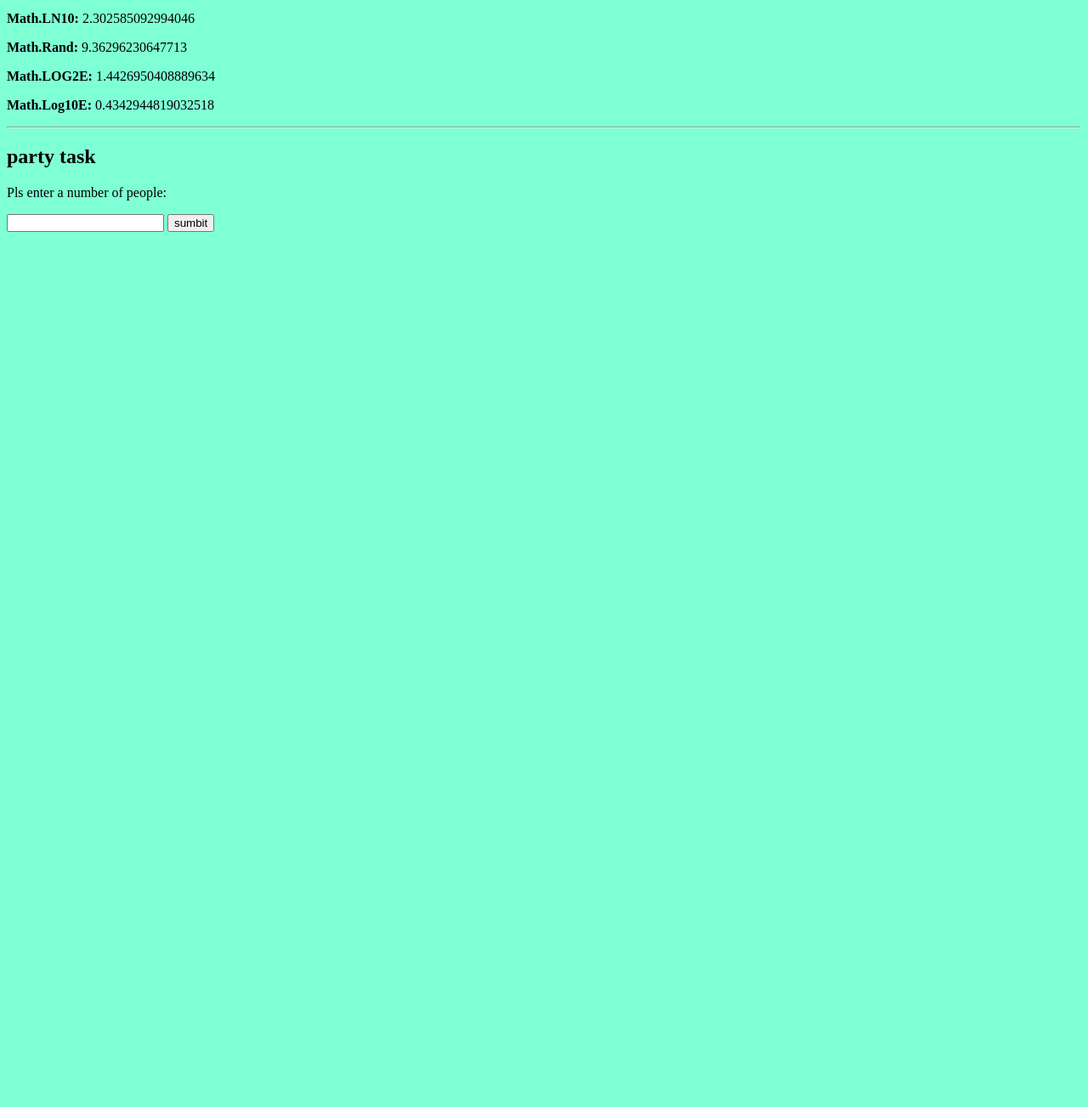
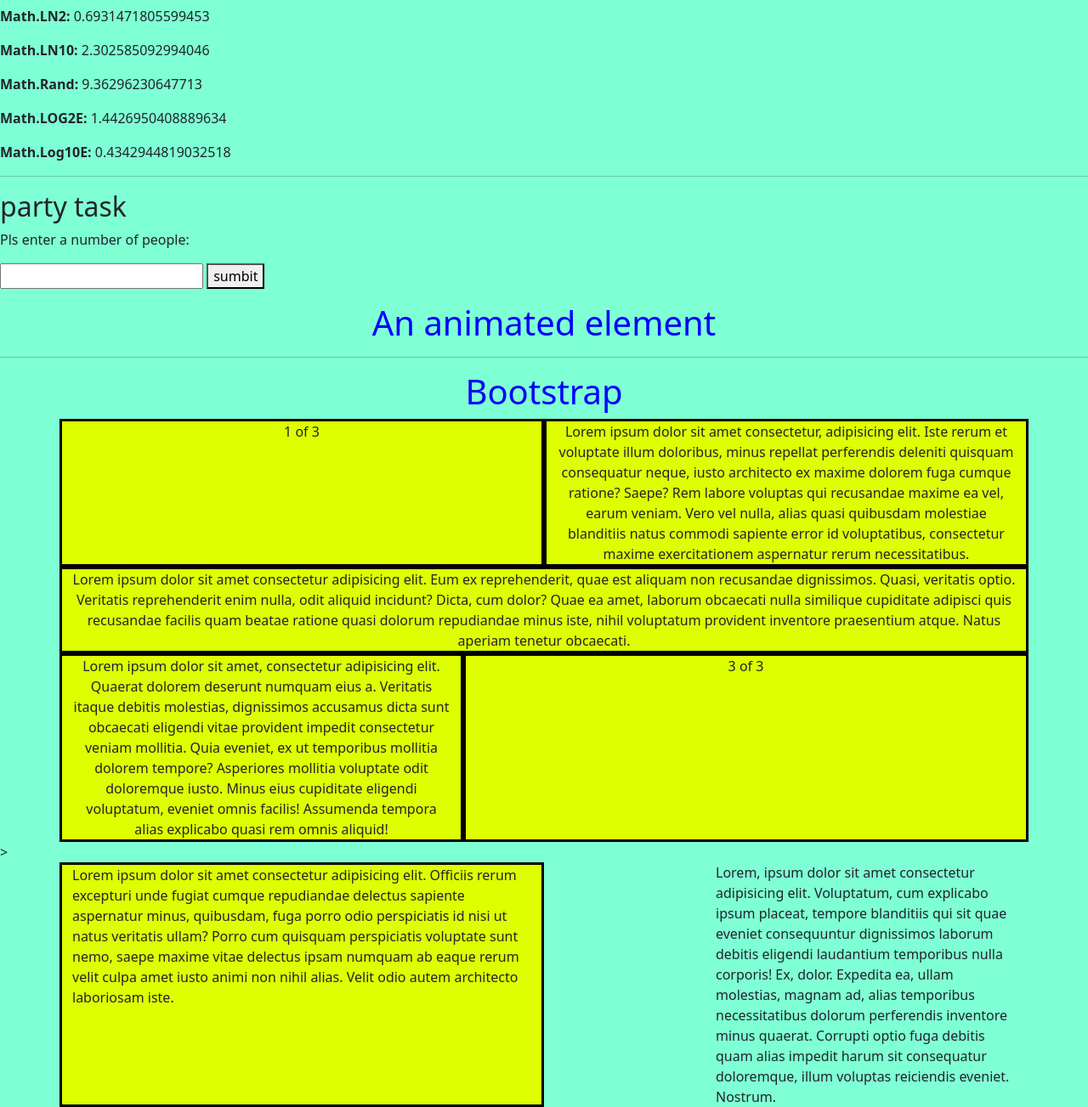
Before and after one commit to tiritaki/week5---JS, a plain HTML site: page index.html in a window 1280 px wide. Shown: the part 731-2034 px from the top of the page at 85% size. Before the commit the page ends 1020 px from the top, so only its background shows below. Drawn offline with nearby package versions, Linux system fonts and the light colour scheme.

```diff
--- a/index.html
+++ b/index.html
@@ -1,11 +1,17 @@
 <!DOCTYPE html>
 <html lang="en">
   <head>
-    <meta charset="UTF-8">
-    <meta http-equiv="X-UA-Compatible" content="IE=edge">
-    <meta name="viewport" content="width=device-width, initial-scale=1.0">
+    <meta charset="UTF-8" />
+    <meta http-equiv="X-UA-Compatible" content="IE=edge" />
+    <meta name="viewport" content="width=device-width, initial-scale=1.0" />
     <title>Document</title>
-    <link rel="stylesheet" href="styles.css">
+    <!-- CSS only -->
+    <link href="https://cdn.jsdelivr.net/npm/bootstrap@5.2.0/dist/css/bootstrap.min.css" rel="stylesheet" integrity="sha384-gH2yIJqKdNHPEq0n4Mqa/HGKIhSkIHeL5AyhkYV8i59U5AR6csBvApHHNl/vI1Bx" crossorigin="anonymous">
+    <link rel="stylesheet" href="styles.css" />
+    <link
+    rel="stylesheet"
+    href="https://cdnjs.cloudflare.com/ajax/libs/animate.css/4.1.1/animate.min.css"
+    />
   </head>
   <body>
     <h1>week 5 JS</h1>
@@ -16,41 +22,79 @@
     <button onclick="myStopFunction()">Stop!</button>
 
     <h2 id="demo"></h2>
-    <h2 >Set Date 1604, 6, 11</h2>
+    <h2>Set Date 1604, 6, 11</h2>
     <div id="coloring">
       <p id="fulldate">full date</p>
       <p id="date">date:</p>
       <p id="month">month</p>
       <p id="year">year</p>
     </div>
-    <hr>
+    <hr />
     <h2>let name_of_function = (parameters) => ...</h2>
     <p>
-        // 0 + 1 + 2 + 3 + 4
-        const initialValue = 0;
-        const sumWithInitial = array1.reduce(
-          (previousValue, currentValue) => previousValue + currentValue,
-          initialValue
-        );
-
-        console.log(sumWithInitial);
-        // expected output: 10
+      // 0 + 1 + 2 + 3 + 4 const initialValue = 0; const sumWithInitial =
+      array1.reduce( (previousValue, currentValue) => previousValue +
+      currentValue, initialValue ); console.log(sumWithInitial); // expected
+      output: 10
     </p>
-    <hr>
+    <hr />
     <h2>Math</h2>
 
     <p id="dem"></p>
-    <hr>
+    <hr />
     <h2>party task</h2>
     <form>
-    <p>Pls enter a number of people: </p>
-    <input type="text" name="textInput" id="textInput" >
-    <button type="button" onclick = "numberOfPeople()">sumbit</button>
+      <p>Pls enter a number of people:</p>
+      <input type="text" name="textInput" id="textInput" />
+      <button type="button" onclick="numberOfPeople()">sumbit</button>
     </form>
     <p id="people"></p>
     <p id="round"></p>
     <p id="cost"></p>
 
+    <h1 class="animate__animated animate__bounce">An animated element</h1>
+    <hr>
+    <h1> Bootstrap </h1>
+    <div class="container text-center">
+        <div class="row">
+          <div class="col">
+            1 of 3
+          </div>
+          <div class="col-6">
+            Lorem ipsum dolor sit amet consectetur, adipisicing elit. Iste rerum et voluptate illum doloribus, minus repellat perferendis deleniti quisquam consequatur neque, iusto architecto ex maxime dolorem fuga cumque ratione? Saepe?
+            Rem labore voluptas qui recusandae maxime ea vel, earum veniam. Vero vel nulla, alias quasi quibusdam molestiae blanditiis natus commodi sapiente error id voluptatibus, consectetur maxime exercitationem aspernatur rerum necessitatibus.
+          </div>
+
+        </div>
+        <div class="row">
+          <div class="col-md-auto">
+            Lorem ipsum dolor sit amet consectetur adipisicing elit. Eum ex reprehenderit, quae est aliquam non recusandae dignissimos. Quasi, veritatis optio. Veritatis reprehenderit enim nulla, odit aliquid incidunt? Dicta, cum dolor?
+            Quae ea amet, laborum obcaecati nulla similique cupiditate adipisci quis recusandae facilis quam beatae ratione quasi dolorum repudiandae minus iste, nihil voluptatum provident inventore praesentium atque. Natus aperiam tenetur obcaecati.
+          </div>
+          <div class="col-5">
+            Lorem ipsum dolor sit amet, consectetur adipisicing elit. Quaerat dolorem deserunt numquam eius a. Veritatis itaque debitis molestias, dignissimos accusamus dicta sunt obcaecati eligendi vitae provident impedit consectetur veniam mollitia.
+            Quia eveniet, ex ut temporibus mollitia dolorem tempore? Asperiores mollitia voluptate odit doloremque iusto. Minus eius cupiditate eligendi voluptatum, eveniet omnis facilis! Assumenda tempora alias explicabo quasi rem omnis aliquid!
+          </div>
+          <div class="col">
+            3 of 3
+          </div>
+        </div>
+    </div>>
+
+    <div class="container">
+        <div class="row">
+            <div class="col-6">
+                Lorem ipsum dolor sit amet consectetur adipisicing elit. Officiis rerum excepturi unde fugiat cumque repudiandae delectus sapiente aspernatur minus, quibusdam, fuga porro odio perspiciatis id nisi ut natus veritatis ullam?
+                Porro cum quisquam perspiciatis voluptate sunt nemo, saepe maxime vitae delectus ipsam numquam ab eaque rerum velit culpa amet iusto animi non nihil alias. Velit odio autem architecto laboriosam iste.
+            </div>
+            <div class="col-4 offset-2">
+                Lorem, ipsum dolor sit amet consectetur adipisicing elit. Voluptatum, cum explicabo ipsum placeat, tempore blanditiis qui sit quae eveniet consequuntur dignissimos laborum debitis eligendi laudantium temporibus nulla corporis! Ex, dolor.
+                Expedita ea, ullam molestias, magnam ad, alias temporibus necessitatibus dolorum perferendis inventore minus quaerat. Corrupti optio fuga debitis quam alias impedit harum sit consequatur doloremque, illum voluptas reiciendis eveniet. Nostrum.
+            </div>
+        </div>
+    </div
+    <!-- JavaScript Bundle with Popper -->
+    <script src="https://cdn.jsdelivr.net/npm/bootstrap@5.2.0/dist/js/bootstrap.bundle.min.js" integrity="sha384-A3rJD856KowSb7dwlZdYEkO39Gagi7vIsF0jrRAoQmDKKtQBHUuLZ9AsSv4jD4Xa" crossorigin="anonymous"></script>
     <script src="/week5---JS/week5.js"></script>
   </body>
 </html>
--- a/styles.css
+++ b/styles.css
@@ -10,3 +10,27 @@
 #coloring {
     background-color: burlywood;
 }
+
+.animate__animated.animate__bounce {
+    --animate-duration: 5s;
+  }
+
+.col {
+    border: 3px solid black;
+    background-color: rgb(221, 255, 0);
+}
+
+.col-md-auto {
+    border: 3px solid black;
+    background-color: rgb(221, 255, 0);
+}
+
+.col-6 {
+    border: 3px solid black;
+    background-color: rgb(221, 255, 0);
+}
+
+.col-5 {
+    border: 3px solid black;
+    background-color: rgb(221, 255, 0);
+}
```
Also changed, not shown: week5.js (+9 -0 lines). Lines whose indentation alone changed are shown as unchanged.
